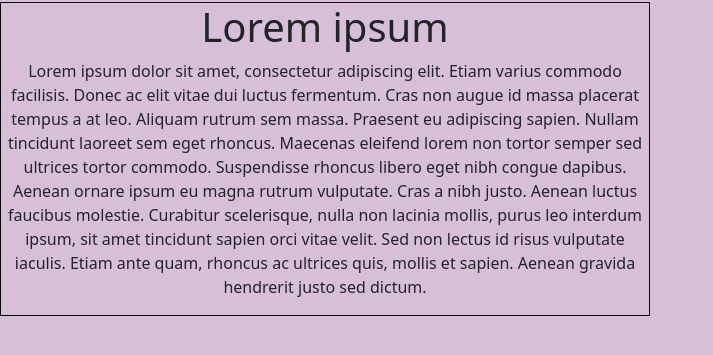
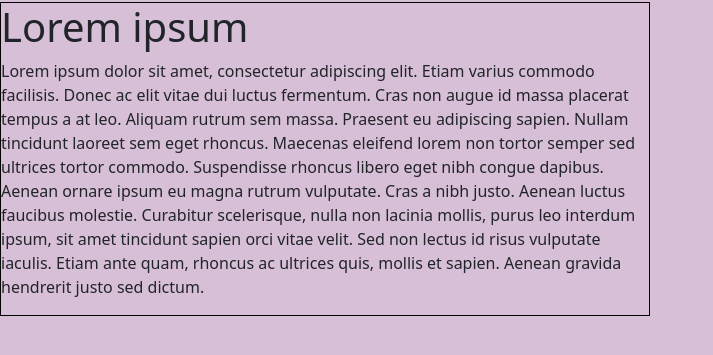
Before and after one commit to Einsie/WebProgProject, a PHP site: page / in a window 1280 px wide. Shown: the part 70-425 px from the top of the page, without its empty margins (0-713 px from the left). Run offline with PHP 8.4, Linux system fonts and the light colour scheme.

Commit message:
Update site.css

```diff
--- a/style/site.css
+++ b/style/site.css
@@ -12,5 +12,5 @@
 
 
 #sailio {width: 1000px;}
-#sisalto {width: 650px; float: left; background-color: thistle;
-    border: 1px solid #000000; text-align: center;}
+#sisalto {width: 650px; background-color: thistle;
+    border: 1px solid #000000;}
```
